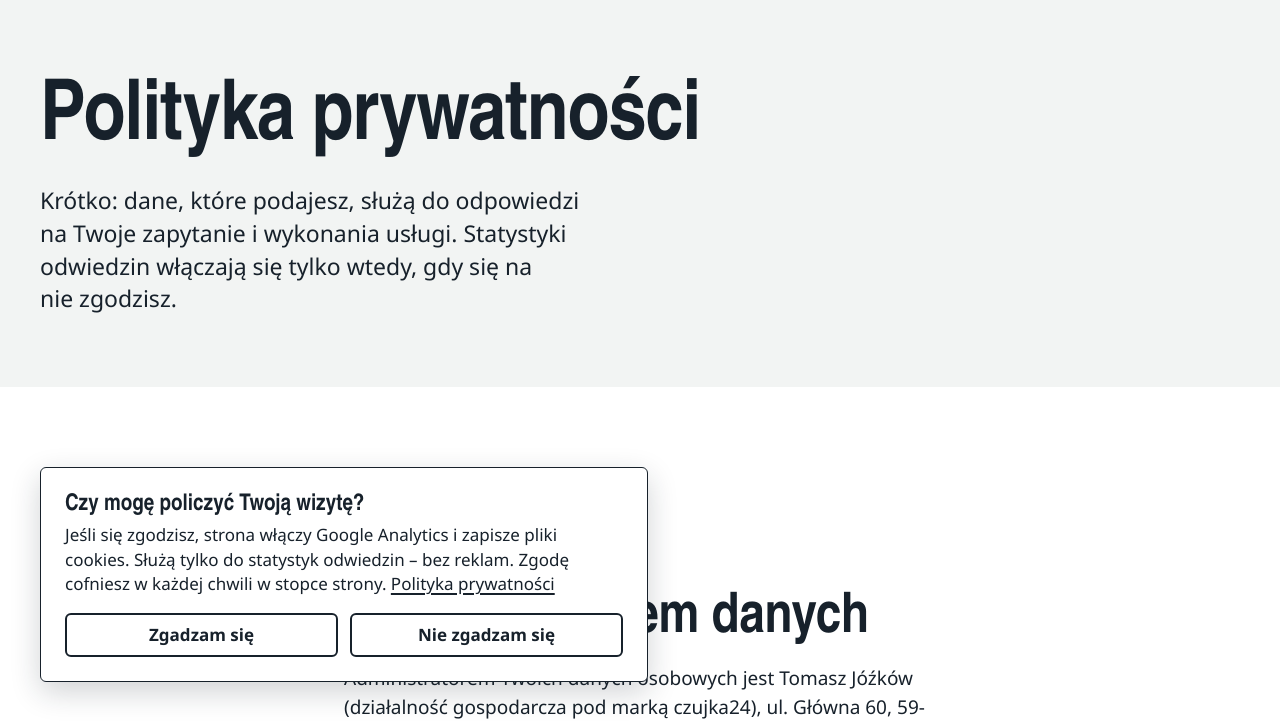
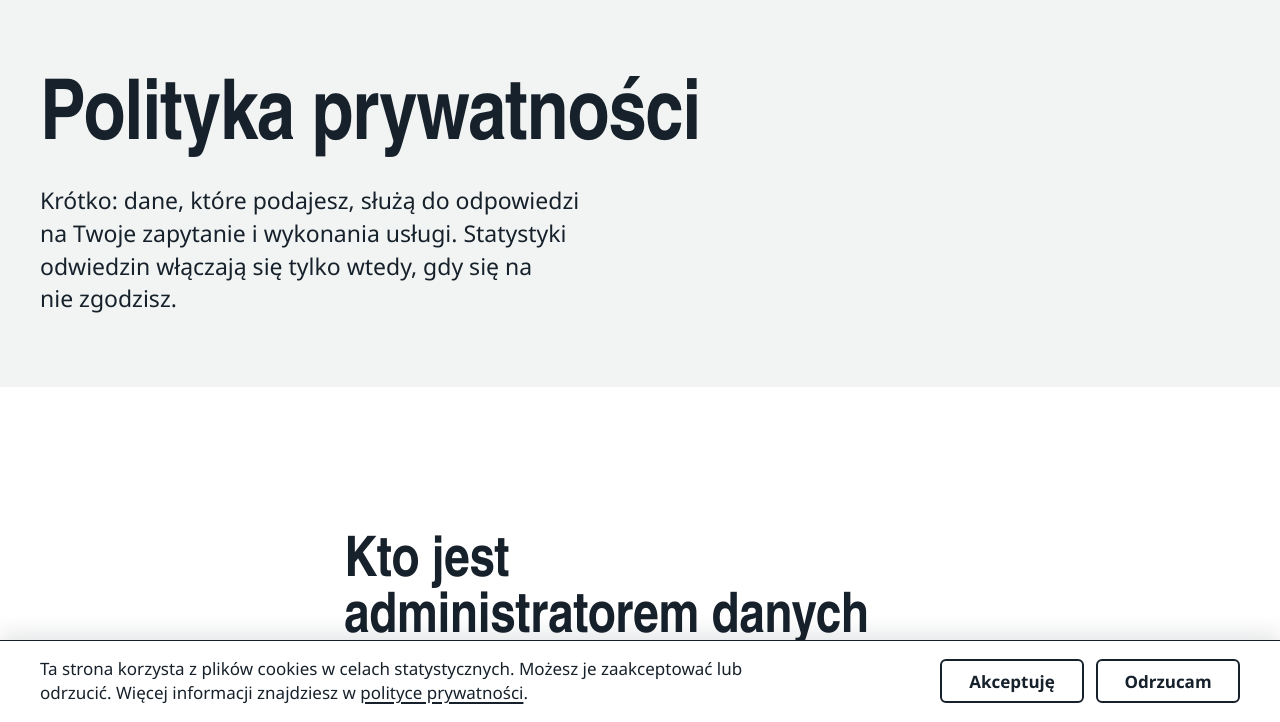
Before and after one commit to Kuba-Galinski/czujka24, an Astro site: page /polityka-prywatnosci in a window 1280 px wide. Shown: the part 78-800 px from the top of the page. Built offline with nearby package versions, Linux system fonts and the light colour scheme; Astro itself is replaced by a stand-in of ours; a web font is replaced by a local one.

Commit message:
Zgoda na cookies jako belka na dole strony, standardowy tekst
- belka na całą szerokość przyklejona do dolnej krawędzi okna
- krótki tekst o plikach cookies z linkiem do polityki prywatności
- przyciski „Akceptuję” i „Odrzucam”

Co-Authored-By: Claude Fable 5.2 <noreply@anthropic.com>

```diff
--- a/src/components/Zgoda.astro
+++ b/src/components/Zgoda.astro
@@ -1,10 +1,10 @@
 ---
 /**
- * Okienko zgody na statystyki (Google Analytics) i sam tag Google.
+ * Belka zgody na pliki cookies (statystyki Google Analytics) i sam tag Google.
  *  - Bez zgody strona nie wczytuje nic z Google i nie zapisuje plików cookies.
  *  - Decyzja jest pamiętana w przeglądarce (localStorage) przez rok; zmienia się ją w stopce ("Ustawienia cookies").
  *  - Tag wczytuje się tylko pod właściwą domeną, żeby podgląd lokalny nie zaśmiecał statystyk.
- * Identyfikator tagu: src/config.ts → tagGoogle. Pusty = okienka i statystyk nie ma.
+ * Identyfikator tagu: src/config.ts → tagGoogle. Pusty = belki i statystyk nie ma.
  */
 import { adres, firma } from '../config';
 ---
@@ -15,28 +15,25 @@ import { adres, firma } from '../config';
       class="zgoda"
       hidden
       tabindex="-1"
-      aria-labelledby="zgoda-tytul"
+      aria-label="Pliki cookies"
       data-zgoda
       data-tag={firma.tagGoogle}
       data-domena={firma.domena}
     >
-      <div class="zgoda__tresc">
-        <p class="zgoda__tytul" id="zgoda-tytul">
-          Czy mogę policzyć Twoją wizytę?
+      <div class="owijka zgoda__wiersz">
+        <p class="zgoda__tresc">
+          Ta strona korzysta z plików cookies w celach statystycznych. Możesz je zaakceptować lub odrzucić.
+          Więcej informacji znajdziesz w{' '}
+          <a href={adres('polityka-prywatnosci/#cookies')}>polityce prywatności</a>.
         </p>
-        <p>
-          Jeśli się zgodzisz, strona włączy Google Analytics i zapisze pliki cookies. Służą tylko do statystyk
-          odwiedzin – bez reklam. Zgodę cofniesz w każdej chwili w stopce strony.{' '}
-          <a href={adres('polityka-prywatnosci/#cookies')}>Polityka prywatności</a>
-        </p>
-      </div>
-      <div class="zgoda__przyciski">
-        <button class="przycisk przycisk--obrys" type="button" data-zgoda-tak>
-          Zgadzam się
-        </button>
-        <button class="przycisk przycisk--obrys" type="button" data-zgoda-nie>
-          Nie zgadzam się
-        </button>
+        <div class="zgoda__przyciski">
+          <button class="przycisk przycisk--obrys" type="button" data-zgoda-tak>
+            Akceptuję
+          </button>
+          <button class="przycisk przycisk--obrys" type="button" data-zgoda-nie>
+            Odrzucam
+          </button>
+        </div>
       </div>
     </aside>
   )
@@ -129,7 +126,7 @@ import { adres, firma } from '../config';
     okno.querySelector('[data-zgoda-tak]')?.addEventListener('click', () => zdecyduj('tak'));
     okno.querySelector('[data-zgoda-nie]')?.addEventListener('click', () => zdecyduj('nie'));
 
-    // "Ustawienia cookies" w stopce: pokazuje okienko ponownie.
+    // "Ustawienia cookies" w stopce: pokazuje belkę ponownie.
     document.querySelectorAll('[data-zgoda-otworz]').forEach((przycisk) =>
       przycisk.addEventListener('click', () => {
         okno.hidden = false;
@@ -144,20 +141,17 @@ import { adres, firma } from '../config';
 </script>
 
 <style>
+  /* belka przyklejona do dolnej krawędzi okna, na całą szerokość */
   .zgoda {
     position: fixed;
-    left: var(--margines);
-    right: var(--margines);
-    bottom: var(--margines);
+    left: 0;
+    right: 0;
+    bottom: 0;
     z-index: 60;
-    display: grid;
-    gap: var(--o-2);
-    max-width: 38rem;
-    padding: var(--o-3);
+    padding-block: var(--o-2);
     background: var(--papier);
-    border: var(--linia);
-    border-radius: var(--r);
-    box-shadow: 0 10px 30px rgb(23 33 43 / 0.2);
+    border-top: var(--linia);
+    box-shadow: 0 -6px 20px rgb(23 33 43 / 0.12);
     font-size: var(--t-s);
     line-height: 1.45;
   }
@@ -166,26 +160,42 @@ import { adres, firma } from '../config';
     display: none;
   }
 
-  .zgoda__tytul {
-    margin-bottom: 0.35rem;
-    font-family: var(--kroj-waski);
-    font-size: var(--t-l);
-    font-weight: 800;
-    line-height: 1.1;
+  .zgoda__wiersz {
+    display: flex;
+    flex-wrap: wrap;
+    align-items: center;
+    justify-content: space-between;
+    gap: 0.75rem var(--o-4);
+  }
+
+  .zgoda__tresc {
+    flex: 1 1 24rem;
+    max-width: 46rem;
   }
 
   .zgoda__przyciski {
     display: flex;
-    flex-wrap: wrap;
+    flex: 1 1 auto;
     gap: 0.75rem;
   }
 
   /* obie odpowiedzi wyglądają tak samo – odmowa jest równie łatwa jak zgoda */
   .zgoda__przyciski .przycisk {
-    flex: 1 1 11rem;
+    flex: 1 1 8rem;
     min-height: 2.75rem;
     padding-block: 0.5rem;
     font-size: var(--t-s);
+  }
+
+  @media (min-width: 56rem) {
+    .zgoda__przyciski {
+      flex: 0 0 auto;
+    }
+
+    .zgoda__przyciski .przycisk {
+      flex: 0 0 auto;
+      min-width: 9rem;
+    }
   }
 
   @media print {
--- a/src/config.ts
+++ b/src/config.ts
@@ -35,7 +35,7 @@ export const firma = {
   /**
    * Identyfikator tagu Google (statystyki Google Analytics), np. "GTM-XXXXXXXX".
    * Tag wczytuje się dopiero po zgodzie odwiedzającego – patrz src/components/Zgoda.astro.
-   * Pusty = strona bez statystyk, bez okienka zgody i bez plików cookies.
+   * Pusty = strona bez statystyk, bez belki zgody i bez plików cookies.
    */
   tagGoogle: 'GTM-MX95F8RT',
 
--- a/src/pages/polityka-prywatnosci.astro
+++ b/src/pages/polityka-prywatnosci.astro
@@ -193,7 +193,7 @@ const statystyki = Boolean(firma.tagGoogle);
               analitycznym. Reklam na stronie nie ma. Czcionki są ładowane z tego samego serwera co strona.
             </p>
             <p>
-              Jeśli w okienku na dole strony wybierzesz „Zgadzam się”, strona włączy Google Analytics.
+              Jeśli na belce na dole strony wybierzesz „Akceptuję”, strona włączy Google Analytics.
               Dzięki temu wiem, ile osób odwiedza stronę i które jej części są czytane. Narzędzie zbiera:
             </p>
             <ul class="lista">
```
Also changed, not shown: README.md.
